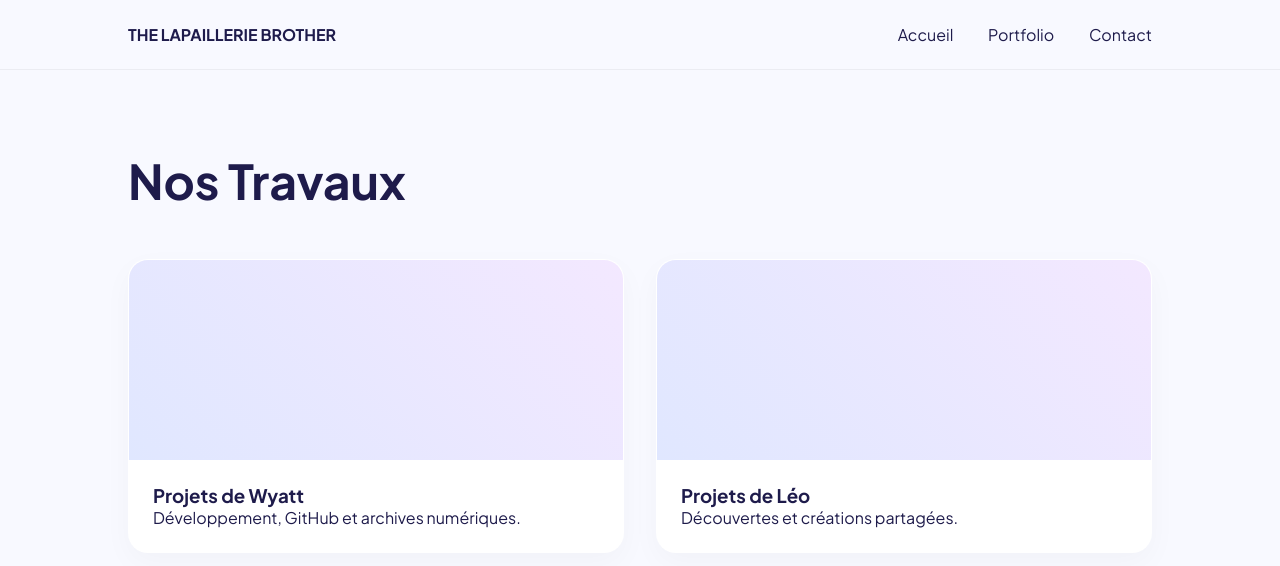
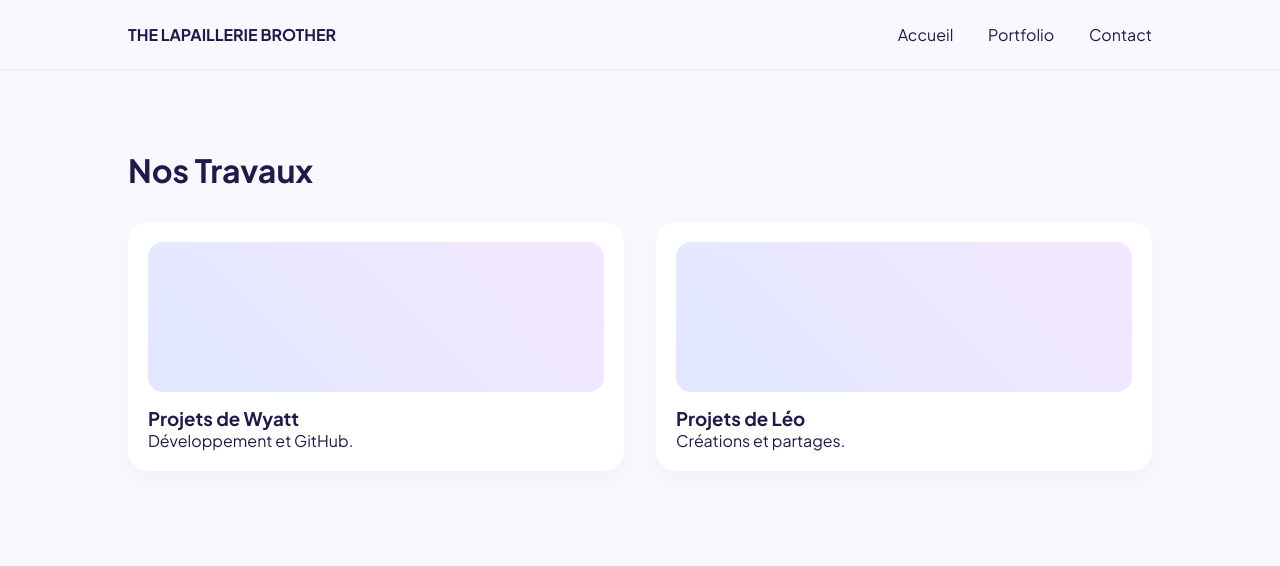
Before and after one commit to wyatt854/thelapailleriebrother.fr, a plain HTML site: page portfolio/index.html in a window 1280 px wide. Drawn offline with Linux system fonts and the light colour scheme.

Commit message:
Update index.html

```diff
--- a/portfolio/index.html
+++ b/portfolio/index.html
@@ -13,39 +13,32 @@
         .logo { font-weight: 700; text-transform: uppercase; text-decoration: none; color: var(--dark); }
         .nav-links a { text-decoration: none; color: var(--dark); margin-left: 2rem; font-weight: 500; }
         .container { padding: 5rem 10%; }
-        h1 { font-size: 3rem; margin-bottom: 3rem; }
         .grid { display: grid; grid-template-columns: repeat(auto-fit, minmax(300px, 1fr)); gap: 2rem; }
-        .card { background: white; border-radius: 20px; overflow: hidden; box-shadow: 0 10px 30px rgba(0,0,0,0.03); transition: 0.3s; border: 1px solid transparent; }
-        .card:hover { transform: translateY(-5px); border-color: var(--primary); }
-        .card-img { height: 200px; background: linear-gradient(45deg, #e0e7ff, #f3e8ff); }
-        .card-body { padding: 1.5rem; }
+        .card { background: white; border-radius: 20px; padding: 20px; box-shadow: 0 10px 30px rgba(0,0,0,0.03); }
+        .card-img { height: 150px; background: linear-gradient(45deg, #e0e7ff, #f3e8ff); border-radius: 15px; margin-bottom: 15px; }
     </style>
 </head>
 <body>
     <nav>
-        <a href="/" class="logo">The Lapaillerie Brother</a>
+        <a href="https://wyatt854.github.io/thelapailleriebrother.fr/index.html" class="logo">The Lapaillerie Brother</a>
         <div class="nav-links">
-            <a href="/">Accueil</a>
-            <a href="/portfolio/">Portfolio</a>
-            <a href="/contact/">Contact</a>
+            <a href="https://wyatt854.github.io/thelapailleriebrother.fr/index.html">Accueil</a>
+            <a href="https://wyatt854.github.io/thelapailleriebrother.fr/portfolio/index.html">Portfolio</a>
+            <a href="https://wyatt854.github.io/thelapailleriebrother.fr/contact/index.html">Contact</a>
         </div>
     </nav>
     <div class="container">
-        <h1>Nos Travaux</h1>
+        <h1 style="margin-bottom: 2rem;">Nos Travaux</h1>
         <div class="grid">
             <div class="card">
                 <div class="card-img"></div>
-                <div class="card-body">
-                    <h3>Projets de Wyatt</h3>
-                    <p>Développement, GitHub et archives numériques.</p>
-                </div>
+                <h3>Projets de Wyatt</h3>
+                <p>Développement et GitHub.</p>
             </div>
             <div class="card">
                 <div class="card-img"></div>
-                <div class="card-body">
-                    <h3>Projets de Léo</h3>
-                    <p>Découvertes et créations partagées.</p>
-                </div>
+                <h3>Projets de Léo</h3>
+                <p>Créations et partages.</p>
             </div>
         </div>
     </div>
```
